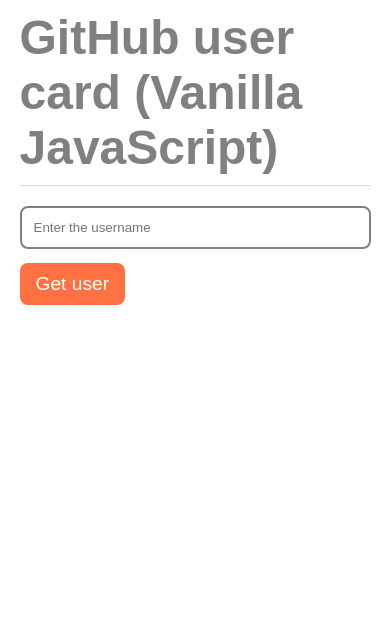
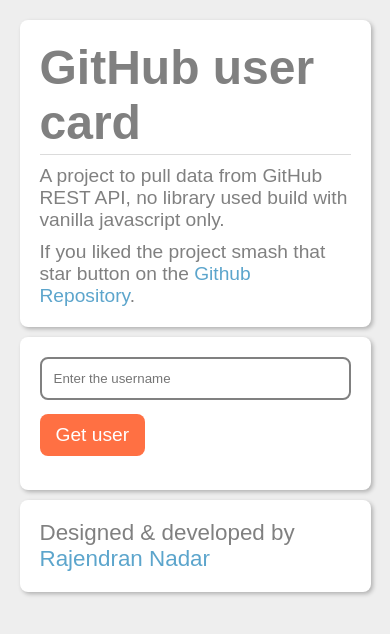
Before and after one commit to raajnadar/github-user-card, a plain HTML site: page index.html in a window 390 px wide. Drawn offline with Linux system fonts and the light colour scheme.

Commit message:
Clean and responsive

```diff
--- a/css/style.css
+++ b/css/style.css
@@ -1,12 +1,15 @@
 body {
 	margin: 0px;
 	color: #808080;
+	background-color: #eee;
 	user-select: none;
 	font-family: bariol, sans-serif;
+	padding-top: 20px;
 }
 
 h1, h2, h3, h4, h5, h6, p {
 	margin: 0px;
+	font-size: 1.2em;
 }
 
 .container {
@@ -16,9 +19,9 @@
 
 .title {
 	font-size: 3em;
-	padding: 10px 0px;
 	border-bottom: 1px solid #dbdbdb;
-	margin-bottom: 20px;
+	padding-bottom: 4px;
+	margin-bottom: 10px;
 }
 
 .img-fluid {
@@ -82,4 +85,29 @@
 .data-title {
 	font-size: 2em;
 	border-bottom: 1px solid #dbdbdb;
+	padding-bottom: 6px;
 }
+
+.data-text {
+	font-size: 1.4em;
+	margin-top: 16px;
+}
+
+/* card styling */
+.card {
+	padding: 20px;
+	border-radius: 8px;
+	background-color: #fff;
+	box-shadow: 2px 2px 4px 0px rgba(0,0,0,.26);
+	margin-bottom: 10px;
+}
+
+/* Extra */
+.credits {
+	font-size: 1.4em;
+}
+
+.link {
+	color: #5ca5cc;
+	text-decoration: none;
+}
--- a/index.html
+++ b/index.html
@@ -12,11 +12,22 @@
 	<body>
 
 		<div class="container">
-		<h1 class="title">GitHub user card (Vanilla JavaScript)</h1>
+			<div class="card">
+				<h1 class="title">GitHub user card</h1>
+				<p style="margin-bottom: 10px">A project to pull data from GitHub REST API, no library used build with vanilla javascript only.</p>
+				<p>If you liked the project smash that star button on the <a href="https://github.com/raajnadar/github-user-card" target="_blank" class="link">Github Repository</a>.</p>
+			</div>
+		</div>
 
-		<div id="result">
-			<input class="input-element" id="username" type="text" placeholder="Enter the username" />
+		<div class="container">
+			<div class="card" id="result">
+				<input class="input-element" id="username" type="text" placeholder="Enter the username" autocomplete="off" />
 				<button id="retrieve" class="button-submit">Get user</button>
+			</div>
+		</div>
+		<div class="container">
+			<div class="card">
+				<p class="credits">Designed &amp; developed by <a class="link" href="https://raajnadar.github.io">Rajendran Nadar</a></p>
 			</div>
 		</div>
 
--- a/js/main.js
+++ b/js/main.js
@@ -29,6 +29,8 @@
 						</div>
 						<div class="col-9">
 							<h3 class="data-title">${ data.name } ${ getLocation(data) }</h3>
+							<p class="data-text">Bio : ${ data.bio }</p>
+							<button class="btn btn-blue" onclick="window.location='${ data.html_url }'>View ${ data.name }'s profile</button>
 						</div>
 					</div>
 				`;
```
Lines whose indentation alone changed are shown as unchanged.
